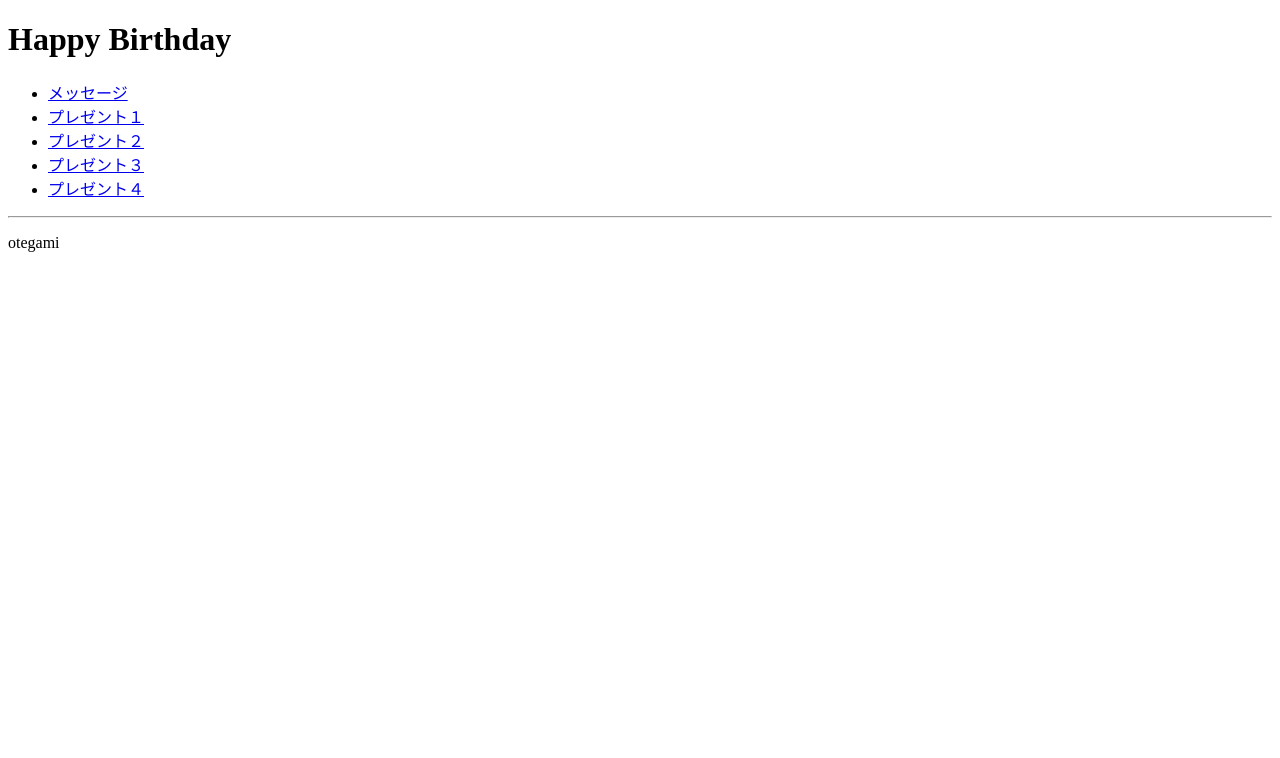
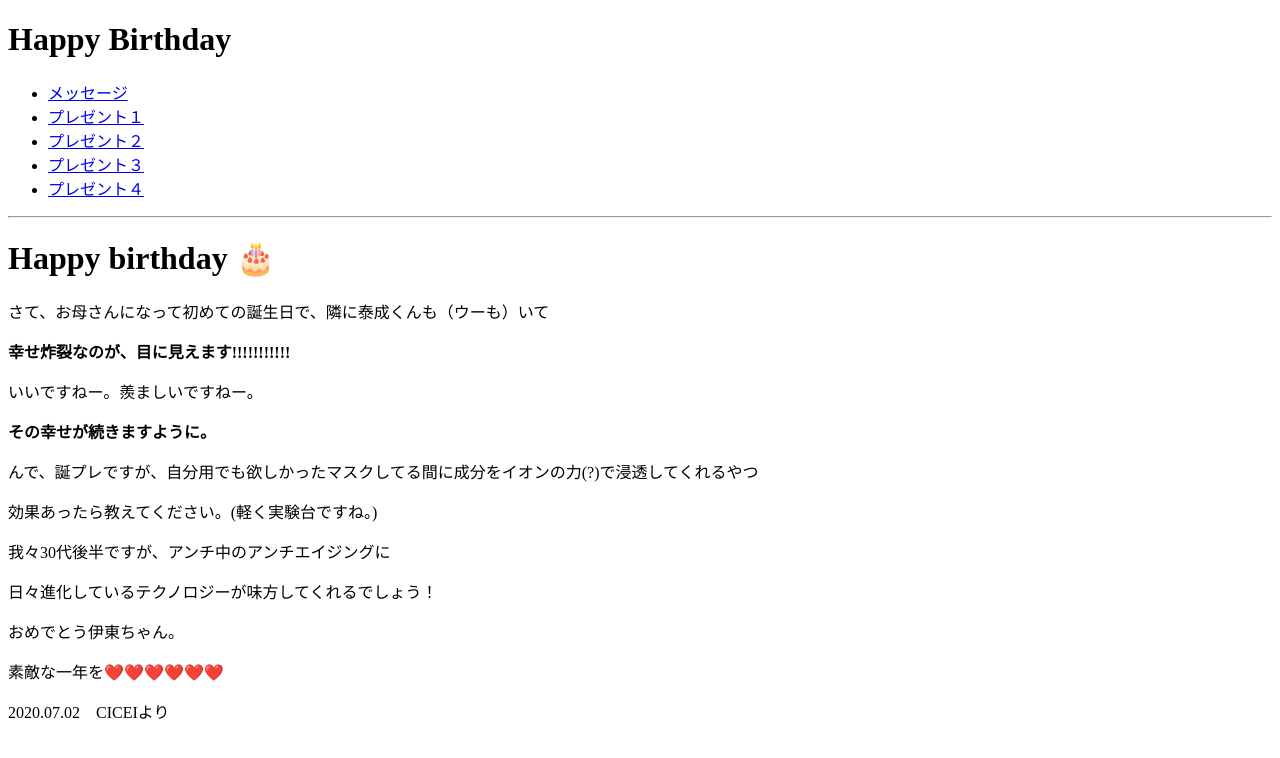
Before and after one commit to iketerupanpani/itochika_38_BD, a React (Create React App) app: page / in a window 1280 px wide. Shown: the top 758 px of the page. Built offline with nearby package versions, Linux system fonts and the light colour scheme.

Commit message:
add message

```diff
--- a/src/components/Message.jsx
+++ b/src/components/Message.jsx
@@ -1,9 +1,21 @@
+/* eslint-disable jsx-a11y/accessible-emoji */
 import React from 'react';
 
 const message = props => {
     return (
         <div>
-            <p>otegami</p>
+            <h1>Happy birthday 🎂</h1>
+            <p>さて、お母さんになって初めての誕生日で、隣に泰成くんも（ウーも）いて</p>
+            <p><b>幸せ炸裂なのが、目に見えます!!!!!!!!!!!</b></p>
+            <p>いいですねー。羨ましいですねー。</p>
+            <p><b>その幸せが続きますように。</b></p>
+            <p>んで、誕プレですが、自分用でも欲しかったマスクしてる間に成分をイオンの力(?)で浸透してくれるやつ</p>
+            <p>効果あったら教えてください。(軽く実験台ですね。)</p>
+            <p>我々30代後半ですが、アンチ中のアンチエイジングに</p>
+            <p>日々進化しているテクノロジーが味方してくれるでしょう！</p>
+            <p>おめでとう伊東ちゃん。</p>
+            <p>素敵な一年を❤️❤️❤️❤️❤️❤️</p>
+            <p>2020.07.02　CICEIより</p>
         </div>
     );
 }
```
